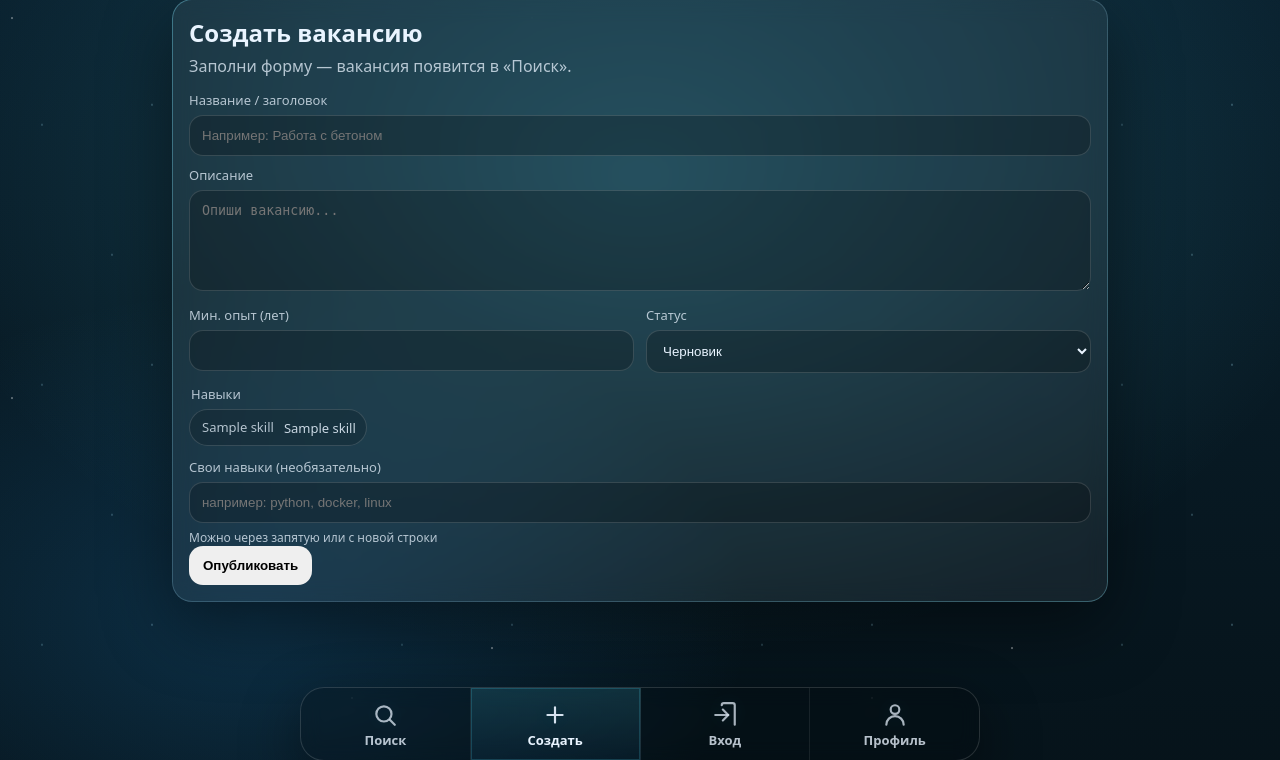
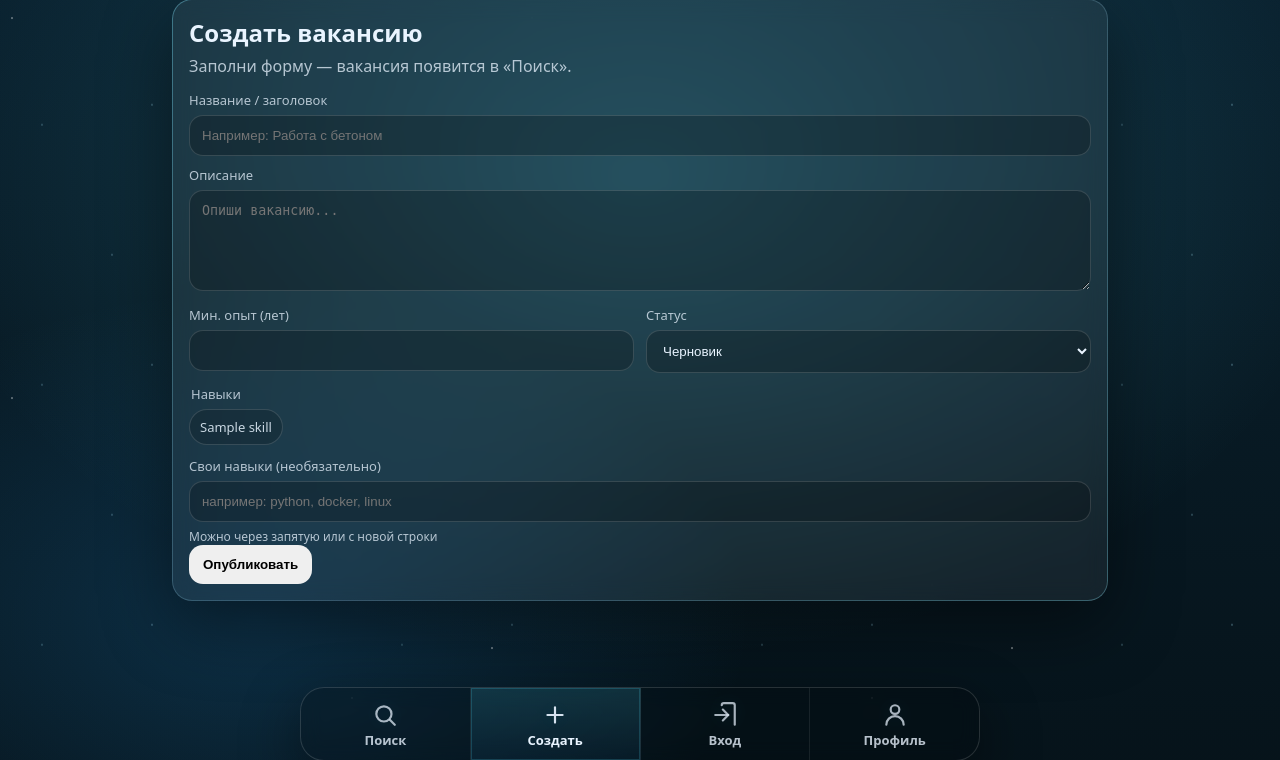
Before and after one commit to Ilgar-projects/amazing_hunting_5, a Django app: page /create/ in a window 1280 px wide. Shown: the part 21-781 px from the top of the page. Run offline with Django 5.2, Linux system fonts and the light colour scheme; a user stored in the database is signed in; tables that the repository leaves empty hold one stand-in row (values such as "Sample post"); parts of the project's set-up code (start-up, migrations or seed data) failed here and were passed over.

Commit message:
исправил дудбли навыков

```diff
--- a/authentication/static/authentication/css/neon.css
+++ b/authentication/static/authentication/css/neon.css
@@ -209,6 +209,17 @@
       border-color:rgba(85,225,255,.35);
       box-shadow:0 0 0 4px rgba(85,225,255,.12);
     }
+
+    /* Не растягиваем чекбоксы/радиокнопки (иначе ломаются клики и верстка) */
+    input[type="checkbox"],
+    input[type="radio"]{
+      width:auto;
+      padding:0;
+      border:0;
+      border-radius:0;
+      background:transparent;
+      box-shadow:none;
+    }
     .btn{
       display:inline-block;
       padding:12px 14px;
@@ -232,6 +243,49 @@
 
     /* чекбоксы навыков */
     ul{margin:8px 0 0; padding-left:18px}
+
+    /* «чипы» навыков на странице создания */
+    .skills-grid{display:flex; flex-wrap:wrap; gap:10px;}
+
+    .skill-chip{
+      display:inline-flex;
+      align-items:center;
+      margin:0;
+      position:relative;
+      cursor:pointer;
+      user-select:none;
+    }
+
+    .skill-chip input[type="checkbox"]{
+      position:absolute;
+      opacity:0;
+      width:1px;
+      height:1px;
+      pointer-events:none;
+    }
+
+    .skill-chip__pill{
+      display:inline-flex;
+      align-items:center;
+      padding:8px 10px;
+      border-radius:999px;
+      border:1px solid rgba(255,255,255,.14);
+      background:rgba(0,0,0,.16);
+      color:rgba(233,244,255,.85);
+      font-size:13px;
+      transition:background .15s ease, border-color .15s ease, box-shadow .15s ease;
+    }
+
+    .skill-chip input[type="checkbox"]:focus-visible + .skill-chip__pill{
+      border-color:rgba(85,225,255,.35);
+      box-shadow:0 0 0 4px rgba(85,225,255,.12);
+    }
+
+    .skill-chip input[type="checkbox"]:checked + .skill-chip__pill{
+      background:linear-gradient(180deg, rgba(85,225,255,.18), rgba(42,167,255,.08));
+      border-color:rgba(85,225,255,.30);
+      box-shadow: inset 0 0 0 1px rgba(85,225,255,.10);
+    }
 
     /* адаптация для очень узких экранов */
     @media (max-width:360px){
--- a/vacancies/templates/vacancies/create.html
+++ b/vacancies/templates/vacancies/create.html
@@ -35,12 +35,11 @@
         <fieldset style="border:0; padding:0; margin:0;">
           <legend style="margin:10px 0 6px; color:var(--muted); font-size:13px;">Навыки</legend>
 
-          <div style="display:flex; flex-wrap:wrap; gap:10px;">
+          <div class="skills-grid">
             {% for checkbox in form.skills %}
-              <label for="{{ checkbox.id_for_label }}"
-                     style="display:flex; align-items:center; gap:8px; margin:0; padding:8px 10px; border-radius:999px; border:1px solid rgba(255,255,255,.14); background:rgba(0,0,0,.16);">
+              <label class="skill-chip" for="{{ checkbox.id_for_label }}">
                 {{ checkbox.tag }}
-                <span style="font-size:13px; color:rgba(233,244,255,.85);">{{ checkbox.choice_label }}</span>
+                <span class="skill-chip__pill">{{ checkbox.choice_label }}</span>
               </label>
             {% endfor %}
           </div>
--- a/vacancies/web_forms.py
+++ b/vacancies/web_forms.py
@@ -22,6 +22,9 @@ class VacancyWebForm(forms.ModelForm):
             "title": forms.TextInput(attrs={"placeholder": "Например: Работа с бетоном"}),
             "text": forms.Textarea(attrs={"rows": 5, "placeholder": "Опиши вакансию..."}),
             "min_experience": forms.NumberInput(attrs={"min": 0}),
+            # По умолчанию Django рендерит ManyToMany как <select multiple>.
+            # Нам нужны кликабельные «чипы» → чекбоксы.
+            "skills": forms.CheckboxSelectMultiple(),
         }
 
     def clean_title(self):
```
